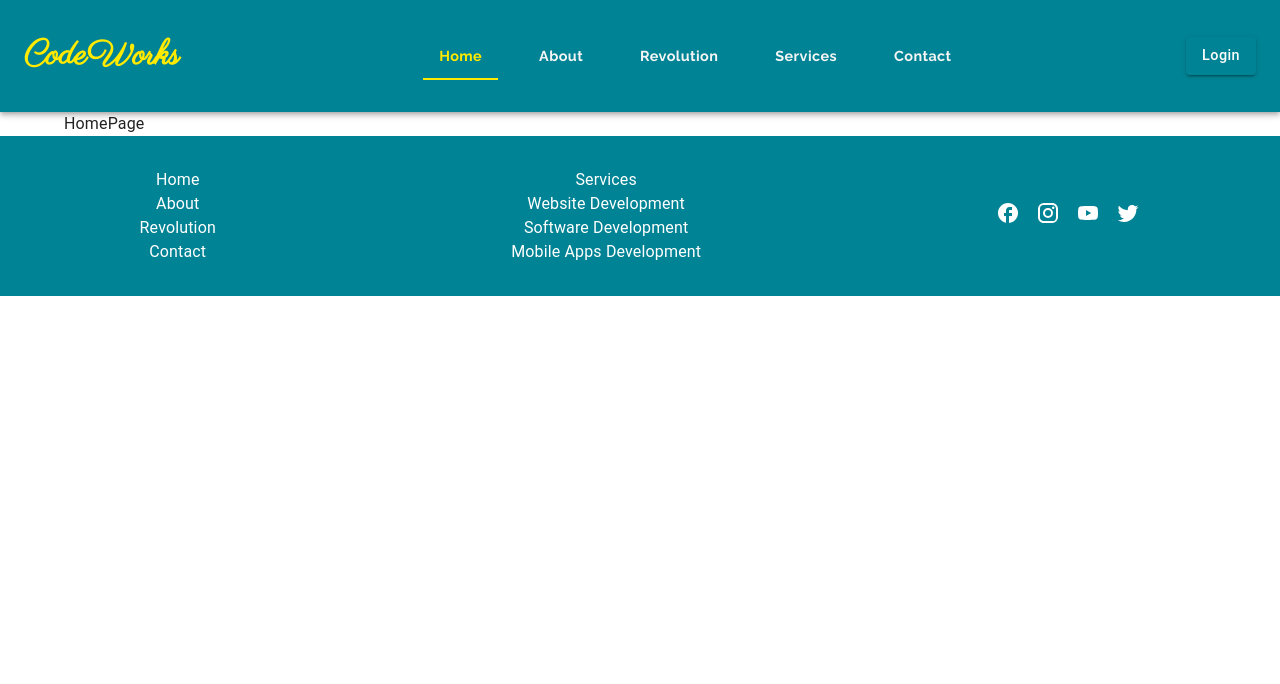
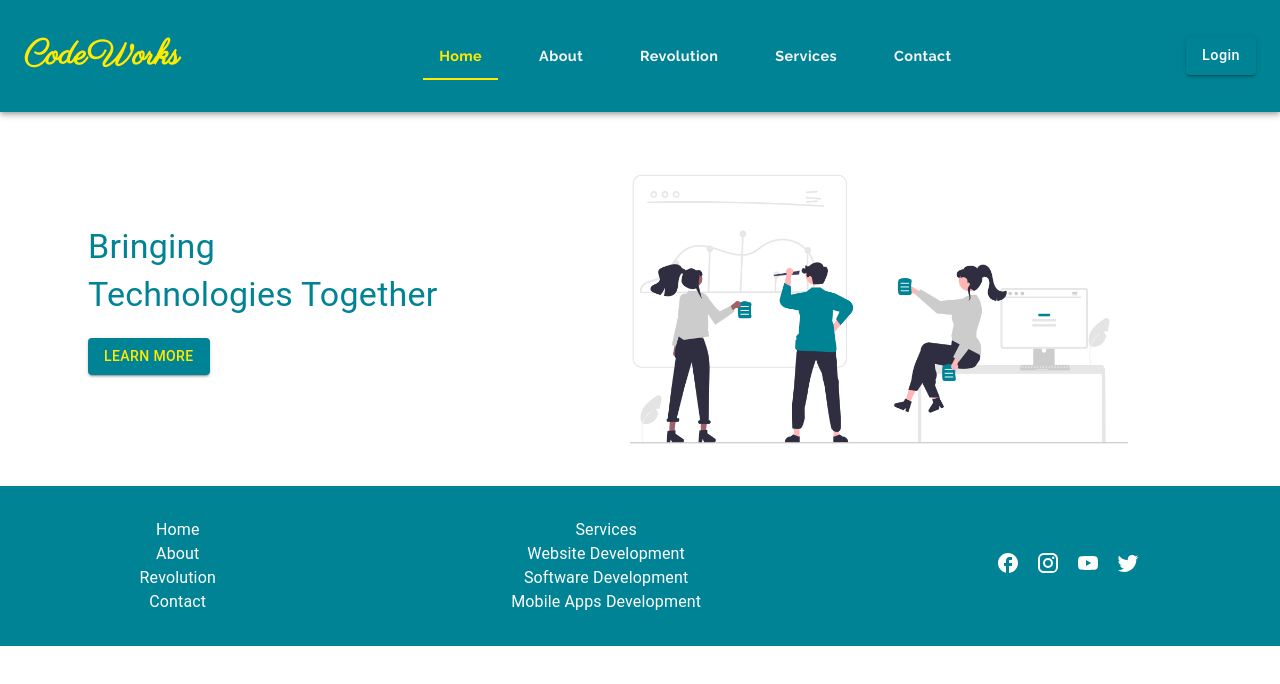
Before and after one commit to sagar-aryal/code-works, a React (Create React App) app: page / in a window 1280 px wide. Shown: the top 684 px of the page. Built offline with nearby package versions, Linux system fonts and the light colour scheme.

Commit message:
homepage completed

```diff
--- a/src/pages/HomePage/HomePage.jsx
+++ b/src/pages/HomePage/HomePage.jsx
@@ -1,7 +1,48 @@
 import React from "react";
 
+import heroImage from "../../assets/heroImage.png";
+
+import { Button, CardMedia, Grid, Typography } from "@mui/material";
+import {
+  buttonStyles,
+  imageItemStyles,
+  mediaCardStyles,
+  typographyStyles,
+} from "./HomePageStyles";
+import { Container } from "@mui/system";
+
 const HomePage = () => {
-  return <div>HomePage</div>;
+  return (
+    <React.Fragment>
+      <Container>
+        <Grid container justifyContent="center" alignItems="center">
+          <Grid item>
+            <Grid container>
+              <Grid item>
+                <Typography sx={typographyStyles} variant="h4">
+                  Bringing <br />
+                  Technologies Together
+                </Typography>
+                <Grid item>
+                  <Button sx={buttonStyles} variant="contained">
+                    Learn More
+                  </Button>
+                </Grid>
+              </Grid>
+            </Grid>
+          </Grid>
+          <Grid sm item sx={imageItemStyles}>
+            <CardMedia
+              component="img"
+              src={heroImage}
+              alt="Hero Image"
+              sx={mediaCardStyles}
+            />
+          </Grid>
+        </Grid>
+      </Container>
+    </React.Fragment>
+  );
 };
 
 export default HomePage;
--- /dev/null
+++ b/src/pages/HomePage/HomePageStyles.js
@@ -0,0 +1,38 @@
+import theme from "../../theme/Theme";
+
+export const imageItemStyles = {
+  maxWidth: "350px",
+  minWidth: "200px",
+  marginTop: "20px",
+  marginLeft: "10vw",
+  [theme.breakpoints.down("sm")]: {
+    minHeight: "200px",
+  },
+};
+
+export const mediaCardStyles = {
+  height: "100%",
+  width: "100%",
+  objectFit: "contain",
+};
+
+export const gridContainerStyles = {
+  color: theme.palette.secondary.main,
+  marginTop: "20px",
+
+  [theme.breakpoints.down("sm")]: {
+    fontSize: "10px",
+  },
+};
+
+export const typographyStyles = {
+  lineHeight: 1.4,
+  color: theme.palette.primary.main,
+  marginTop: "20px",
+};
+
+export const buttonStyles = {
+  color: theme.palette.secondary.main,
+  marginTop: "20px",
+  marginBottom: "20px",
+};
```
Also changed, not shown: src/assets/heroImage.png (added), src/assets/logo.jpeg (deleted).
